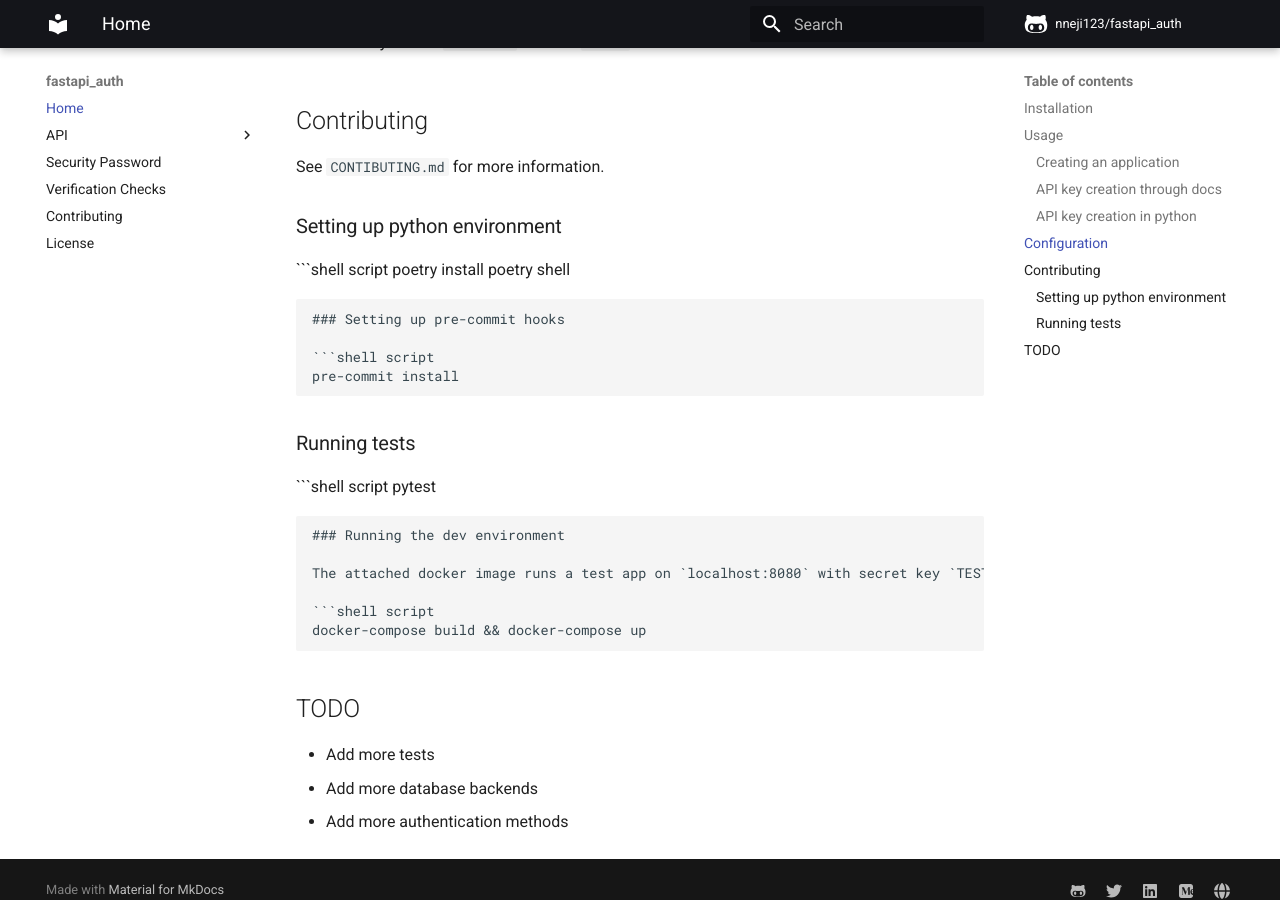
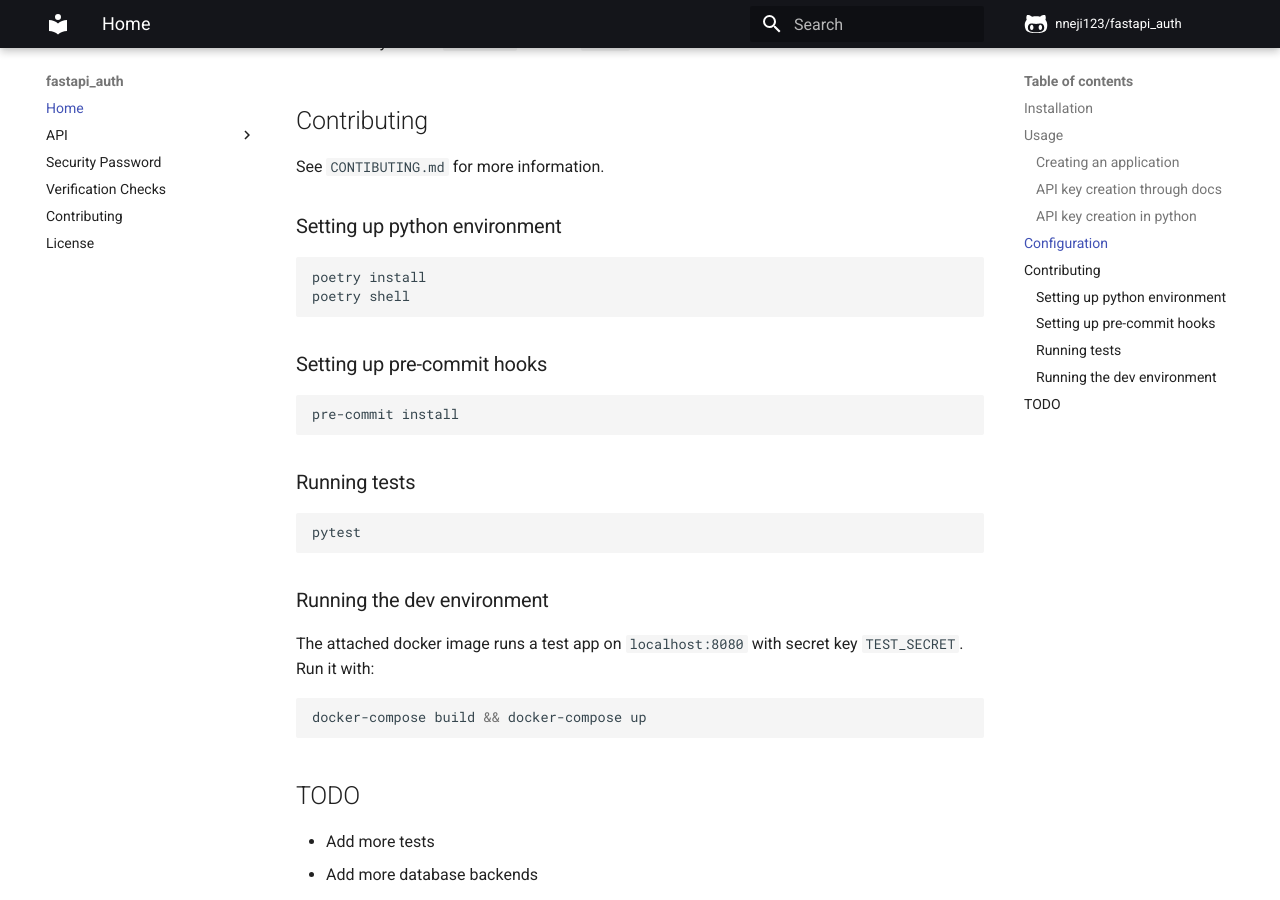
Before and after one commit to Nneji123/fastapi_auth, an MkDocs documentation site: the page built from docs/index.md, in a window 1280 px wide and 900 px high, scrolled down 4648 px. Built offline with MkDocs 1.6.1 and Material for MkDocs 9.7.7, drawn with Linux system fonts in a browser that asks for light colours; comment, search, counter and statistics services are not loaded; some of the changed text lies outside the part shown.

Commit message:
Update index.md

````diff
--- a/docs/index.md
+++ b/docs/index.md
@@ -115,20 +115,20 @@ Environment variables:
 See `CONTIBUTING.md` for more information.
 ### Setting up python environment
 
-```shell script
+```bash
 poetry install
 poetry shell
 ```
 
 ### Setting up pre-commit hooks
 
-```shell script
+```bash
 pre-commit install
 ```
 
 ### Running tests
 
-```shell script
+```bash
 pytest
 ```
 
@@ -136,7 +136,7 @@ pytest
 
 The attached docker image runs a test app on `localhost:8080` with secret key `TEST_SECRET`. Run it with:
 
-```shell script
+```bash
 docker-compose build && docker-compose up
 ```
 
````
Also changed, not shown: other parts of docs/index.md (+2 -2 lines).
